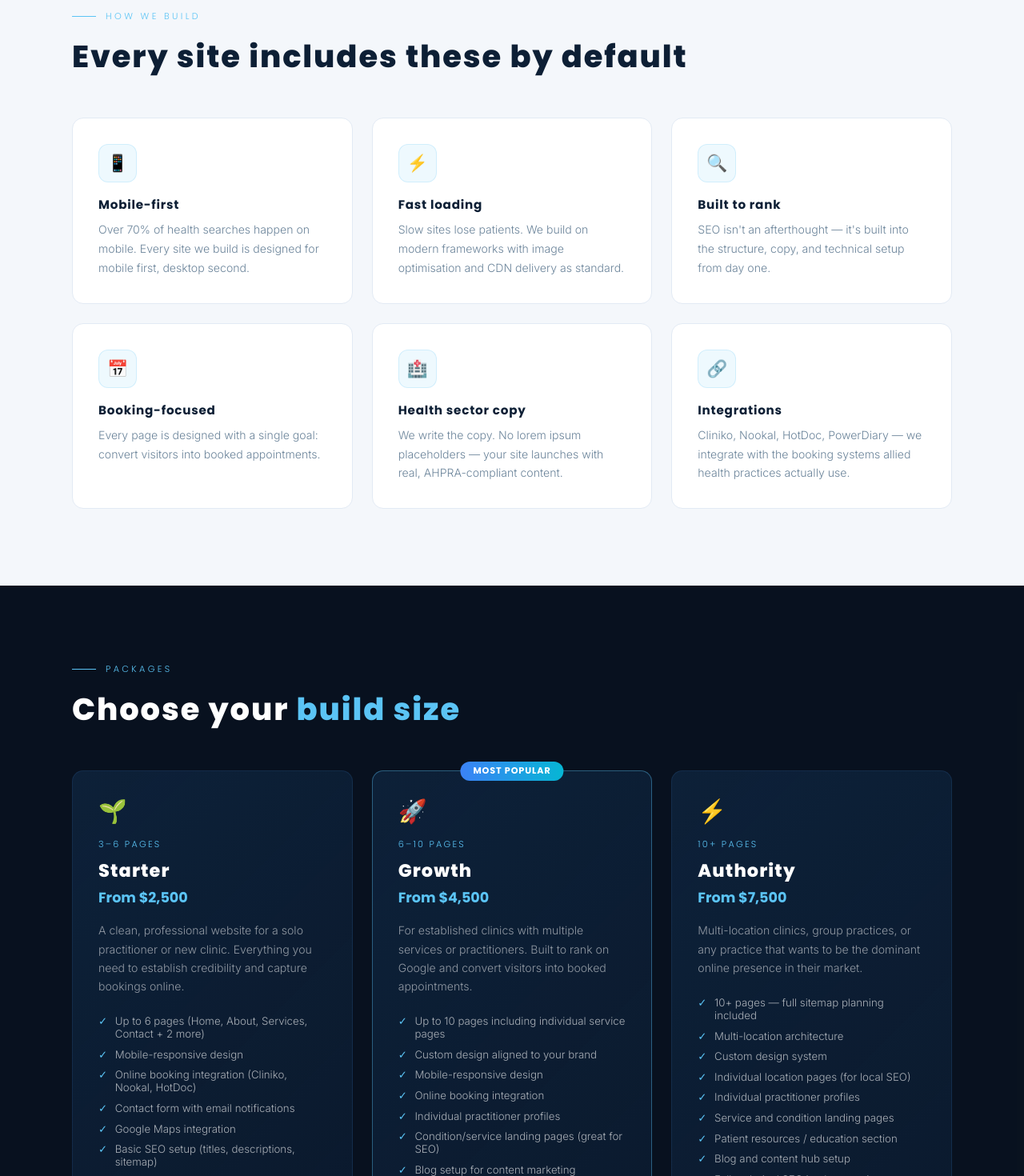
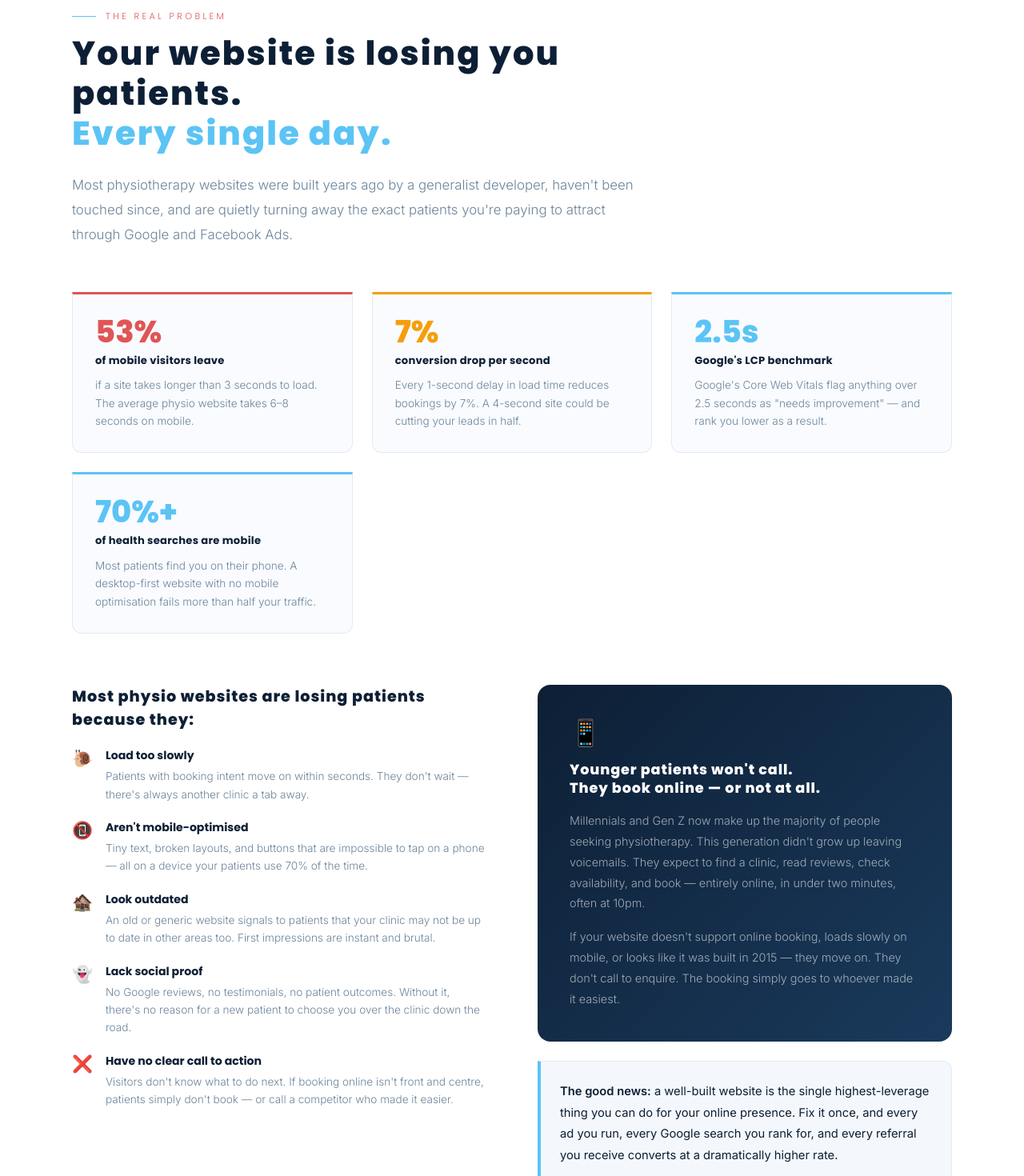
Before and after one commit to MoveXMedia/movexmedia, a Next.js app: page /website-development in a window 1280 px wide. Shown: the part 660-2130 px from the top of the page at 80% size. Built offline with nearby package versions, Linux system fonts and the light colour scheme.

Commit message:
Website dev: problem-first section — load time stats, conversion loss, outdated sites, generational booking shift

```diff
--- a/pages/website-development.js
+++ b/pages/website-development.js
@@ -136,6 +136,103 @@ export default function WebsiteDevelopment() {
             <a href="#packages"><span style={{ display: 'inline-block', padding: '0.9rem 1.8rem', border: '1px solid rgba(91,196,245,0.3)', borderRadius: '4px', color: 'rgba(255,255,255,0.7)', fontSize: '0.85rem', cursor: 'pointer' }}>See Packages</span></a>
           </div>
         </div>
+      </section>
+
+      {/* PROBLEM */}
+      <section style={{ padding: '6rem 2rem', background: '#ffffff' }}>
+        <div style={{ maxWidth: '1100px', margin: '0 auto' }}>
+          <div className="section-label" style={{ color: '#e05555', marginBottom: '0.8rem' }}>The Real Problem</div>
+          <h2 style={{ fontFamily: 'Poppins, sans-serif', fontSize: 'clamp(1.8rem, 3.5vw, 2.6rem)', fontWeight: 800, color: '#0d1f35', lineHeight: 1.2, marginBottom: '1.5rem', maxWidth: '780px' }}>
+            Your website is losing you patients.<br />
+            <span style={{ color: '#5bc4f5' }}>Every single day.</span>
+          </h2>
+          <p style={{ color: '#6b849a', fontSize: '1.05rem', lineHeight: '1.85', maxWidth: '720px', fontWeight: 300, marginBottom: '3.5rem' }}>
+            Most physiotherapy websites were built years ago by a generalist developer, haven't been touched since, and are quietly turning away the exact patients you're paying to attract through Google and Facebook Ads.
+          </p>
+
+          {/* Problem stat cards */}
+          <div style={{ display: 'grid', gridTemplateColumns: 'repeat(auto-fit, minmax(260px, 1fr))', gap: '1.5rem', marginBottom: '4rem' }}>
+            {[
+              {
+                stat: '53%',
+                label: 'of mobile visitors leave',
+                desc: 'if a site takes longer than 3 seconds to load. The average physio website takes 6–8 seconds on mobile.',
+                colour: '#e05555',
+              },
+              {
+                stat: '7%',
+                label: 'conversion drop per second',
+                desc: 'Every 1-second delay in load time reduces bookings by 7%. A 4-second site could be cutting your leads in half.',
+                colour: '#f59e0b',
+              },
+              {
+                stat: '2.5s',
+                label: 'Google\'s LCP benchmark',
+                desc: 'Google\'s Core Web Vitals flag anything over 2.5 seconds as "needs improvement" — and rank you lower as a result.',
+                colour: '#5bc4f5',
+              },
+              {
+                stat: '70%+',
+                label: 'of health searches are mobile',
+                desc: 'Most patients find you on their phone. A desktop-first website with no mobile optimisation fails more than half your traffic.',
+                colour: '#5bc4f5',
+              },
+            ].map(item => (
+              <div key={item.stat} style={{ background: '#f9fbff', border: '1px solid #e2eaf4', borderTop: `3px solid ${item.colour}`, borderRadius: '0 0 12px 12px', padding: '1.75rem' }}>
+                <div style={{ fontFamily: 'Poppins, sans-serif', fontSize: '2.4rem', fontWeight: 900, color: item.colour, lineHeight: 1, marginBottom: '0.4rem' }}>{item.stat}</div>
+                <div style={{ fontFamily: 'Poppins, sans-serif', fontWeight: 700, fontSize: '0.82rem', color: '#0d1f35', marginBottom: '0.6rem', letterSpacing: '0.02em' }}>{item.label}</div>
+                <p style={{ color: '#6b849a', fontSize: '0.85rem', lineHeight: '1.65', fontWeight: 300, margin: 0 }}>{item.desc}</p>
+              </div>
+            ))}
+          </div>
+
+          {/* Problem list + generational shift */}
+          <div style={{ display: 'grid', gridTemplateColumns: '1fr 1fr', gap: '4rem', alignItems: 'start' }} className="problem-grid">
+            <div>
+              <h3 style={{ fontFamily: 'Poppins, sans-serif', fontWeight: 800, fontSize: '1.2rem', color: '#0d1f35', marginBottom: '1.25rem' }}>
+                Most physio websites are losing patients because they:
+              </h3>
+              {[
+                { icon: '🐌', problem: 'Load too slowly', detail: 'Patients with booking intent move on within seconds. They don\'t wait — there\'s always another clinic a tab away.' },
+                { icon: '📵', problem: 'Aren\'t mobile-optimised', detail: 'Tiny text, broken layouts, and buttons that are impossible to tap on a phone — all on a device your patients use 70% of the time.' },
+                { icon: '🏚️', problem: 'Look outdated', detail: 'An old or generic website signals to patients that your clinic may not be up to date in other areas too. First impressions are instant and brutal.' },
+                { icon: '👻', problem: 'Lack social proof', detail: 'No Google reviews, no testimonials, no patient outcomes. Without it, there\'s no reason for a new patient to choose you over the clinic down the road.' },
+                { icon: '❌', problem: 'Have no clear call to action', detail: 'Visitors don\'t know what to do next. If booking online isn\'t front and centre, patients simply don\'t book — or call a competitor who made it easier.' },
+              ].map(item => (
+                <div key={item.problem} style={{ display: 'flex', gap: '1rem', alignItems: 'flex-start', marginBottom: '1.25rem' }}>
+                  <span style={{ fontSize: '1.3rem', flexShrink: 0, lineHeight: 1.3 }}>{item.icon}</span>
+                  <div>
+                    <div style={{ fontFamily: 'Poppins, sans-serif', fontWeight: 700, fontSize: '0.88rem', color: '#0d1f35', marginBottom: '0.25rem' }}>{item.problem}</div>
+                    <p style={{ color: '#6b849a', fontSize: '0.85rem', lineHeight: '1.65', fontWeight: 300, margin: 0 }}>{item.detail}</p>
+                  </div>
+                </div>
+              ))}
+            </div>
+
+            <div>
+              <div style={{ background: 'linear-gradient(135deg, #0d1f35 0%, #1a3a5c 100%)', borderRadius: '16px', padding: '2.5rem', marginBottom: '1.5rem' }}>
+                <div style={{ fontSize: '2rem', marginBottom: '1rem' }}>📱</div>
+                <h3 style={{ fontFamily: 'Poppins, sans-serif', fontWeight: 800, fontSize: '1.1rem', color: 'white', marginBottom: '1rem', lineHeight: 1.3 }}>
+                  Younger patients won't call.<br />They book online — or not at all.
+                </h3>
+                <p style={{ color: 'rgba(255,255,255,0.6)', fontSize: '0.9rem', lineHeight: '1.8', fontWeight: 300, marginBottom: '1rem' }}>
+                  Millennials and Gen Z now make up the majority of people seeking physiotherapy. This generation didn't grow up leaving voicemails. They expect to find a clinic, read reviews, check availability, and book — entirely online, in under two minutes, often at 10pm.
+                </p>
+                <p style={{ color: 'rgba(255,255,255,0.6)', fontSize: '0.9rem', lineHeight: '1.8', fontWeight: 300, marginBottom: '0' }}>
+                  If your website doesn't support online booking, loads slowly on mobile, or looks like it was built in 2015 — they move on. They don't call to enquire. The booking simply goes to whoever made it easiest.
+                </p>
+              </div>
+              <div style={{ background: '#f4f7fb', border: '1px solid #e2eaf4', borderLeft: '4px solid #5bc4f5', borderRadius: '0 12px 12px 0', padding: '1.5rem' }}>
+                <p style={{ color: '#0d1f35', fontSize: '0.92rem', lineHeight: '1.8', fontWeight: 400, margin: 0 }}>
+                  <strong>The good news:</strong> a well-built website is the single highest-leverage thing you can do for your online presence. Fix it once, and every ad you run, every Google search you rank for, and every referral you receive converts at a dramatically higher rate.
+                </p>
+              </div>
+            </div>
+          </div>
+        </div>
+        <style>{`
+          @media (max-width: 900px) { .problem-grid { grid-template-columns: 1fr !important; gap: 3rem !important; } }
+        `}</style>
       </section>
 
       {/* FEATURES */}
```
